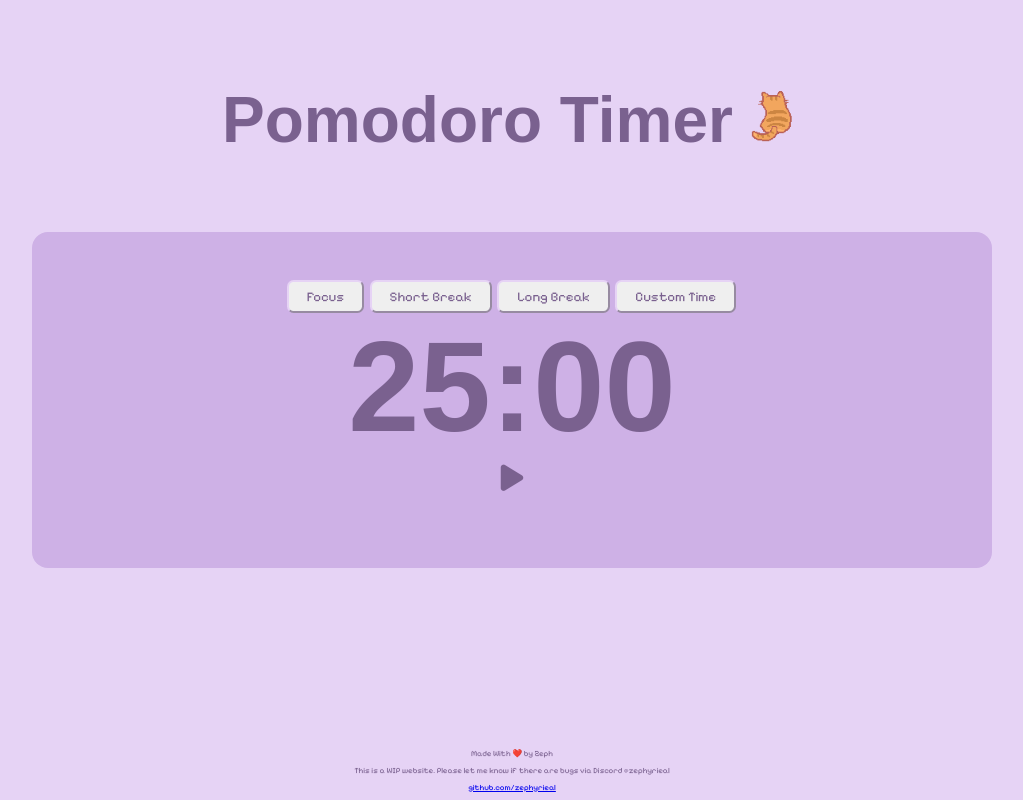
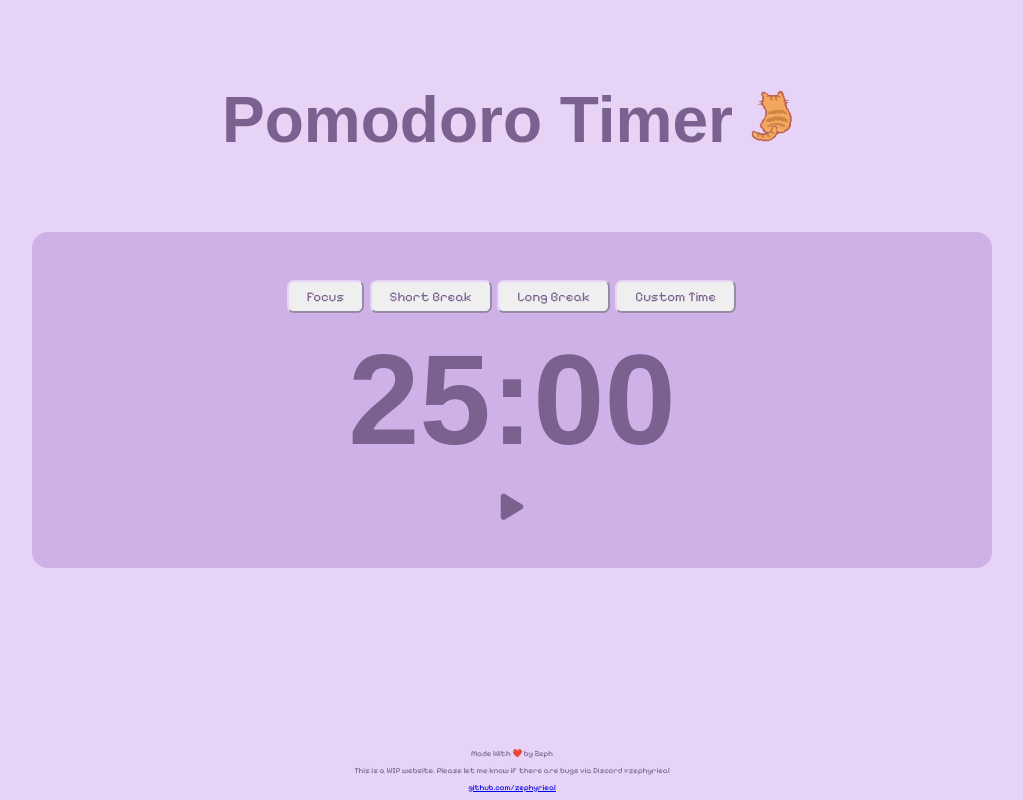
Before and after one commit to zephyrieal/cute-pomodoro-timer, a plain HTML site: page index.html in a window 1280 px wide. Shown: the whole page, without its empty margins (128-1151 px from the left). Drawn offline with Linux system fonts and the light colour scheme; a web font is replaced by a local one.

Commit message:
fixing screen scale

```diff
--- a/style.css
+++ b/style.css
@@ -70,8 +70,7 @@ footer {
   justify-content: center;
   display: flex;
   flex-direction: column;
-  margin-left: auto;
-  margin-right: auto;
+  margin-top: 1vw;
 }
 
 #time {
@@ -83,13 +82,14 @@ footer {
 }
 
 .control-btns {
-  display: flex;
   justify-content: center;
   gap: 1em;
   background-color: transparent;
   border-radius: 0.5em;
+  display: flex;
+  padding: 1em 2em;
 
-  @media screen and (max-height: 400px) {
+  @media screen and (max-height: 450px) {
      display: none;
   }
   @media screen and (max-width: 550px) {
```
